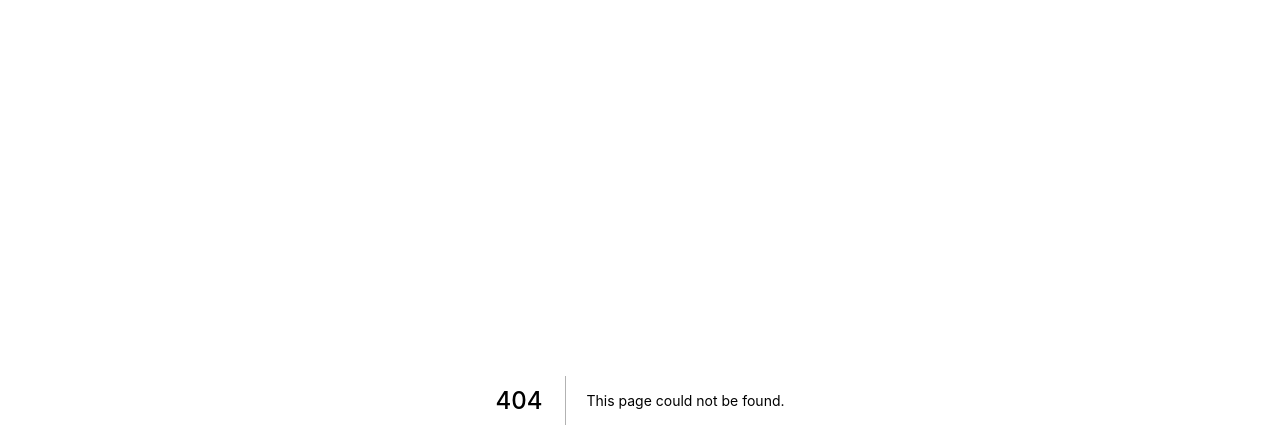
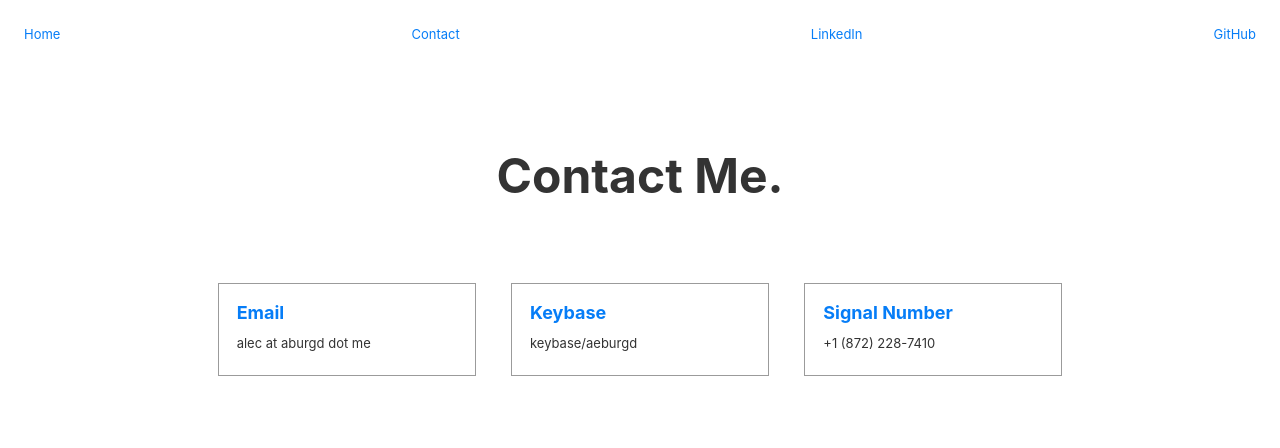
Before and after one commit to aburgd/portfolio, a Next.js app: page /contact in a window 1280 px wide. Before the commit this address had no page. Shown: the top 448 px of the page. Built offline with nearby package versions, Linux system fonts and the light colour scheme.

Commit message:
add contact page and link in nav

```diff
--- a/components/nav.js
+++ b/components/nav.js
@@ -15,6 +15,11 @@ const Nav = () => (
       <li>
         <Link href='/'>
           <a>Home</a>
+        </Link>
+      </li>
+      <li>
+        <Link href='/contact'>
+          <a>Contact</a>
         </Link>
       </li>
       {links.map(({ key, href, label }) => (
--- /dev/null
+++ b/pages/contact.js
@@ -0,0 +1,87 @@
+import React from 'react'
+import Link from 'next/link'
+import Head from 'next/head'
+import Nav from '../components/nav'
+
+const Contact = () => (
+  <contact>
+    <Head>
+      <title>Contact Me</title>
+    </Head>
+
+    <Nav />
+
+    <div className="hero">
+      <h1 className='title'>Contact Me.</h1>
+
+      <div className="row">
+        <Link href='mailto:alec@aburgd.me'>
+          <a className="card">
+            <h3>Email</h3>
+            <p>alec at aburgd dot me</p>
+          </a>
+        </Link>
+        <Link href='https://keybase.io/aeburgd'>
+          <a className="card">
+            <h3>Keybase</h3>
+            <p>keybase/aeburgd</p>
+          </a>
+        </Link>
+        <a className="card">
+          <h3>Signal Number</h3>
+          <p>+1 (872) 228-7410</p>
+        </a>
+      </div>
+    </div>
+
+    <style jsx>{`
+      .hero {
+        width: 100%;
+        color: #333;
+      }
+      .title {
+        margin: 0;
+        width: 100%;
+        padding-top: 80px;
+        line-height: 1.15;
+        font-size: 48px;
+      }
+      .title,
+      .description {
+        text-align: center;
+      }
+      .row {
+        max-width: 880px;
+        margin: 80px auto 40px;
+        display: flex;
+        flex-direction: row;
+        justify-content: space-around;
+      }
+      .card {
+        padding: 18px 18px 24px;
+        width: 220px;
+        text-align: left;
+        text-decoration: none;
+        color: #434343;
+        border: 1px solid #9b9b9b;
+      }
+      .card:hover {
+        border-color: #067df7;
+      }
+      .card h3 {
+        margin: 0;
+        color: #067df7;
+        font-size: 18px;
+      }
+      .card p {
+        margin: 0;
+        padding: 12px 0 0;
+        font-size: 13px;
+        color: #333;
+      }
+    `}</style>
+
+  </contact>
+)
+
+export default Contact
```
